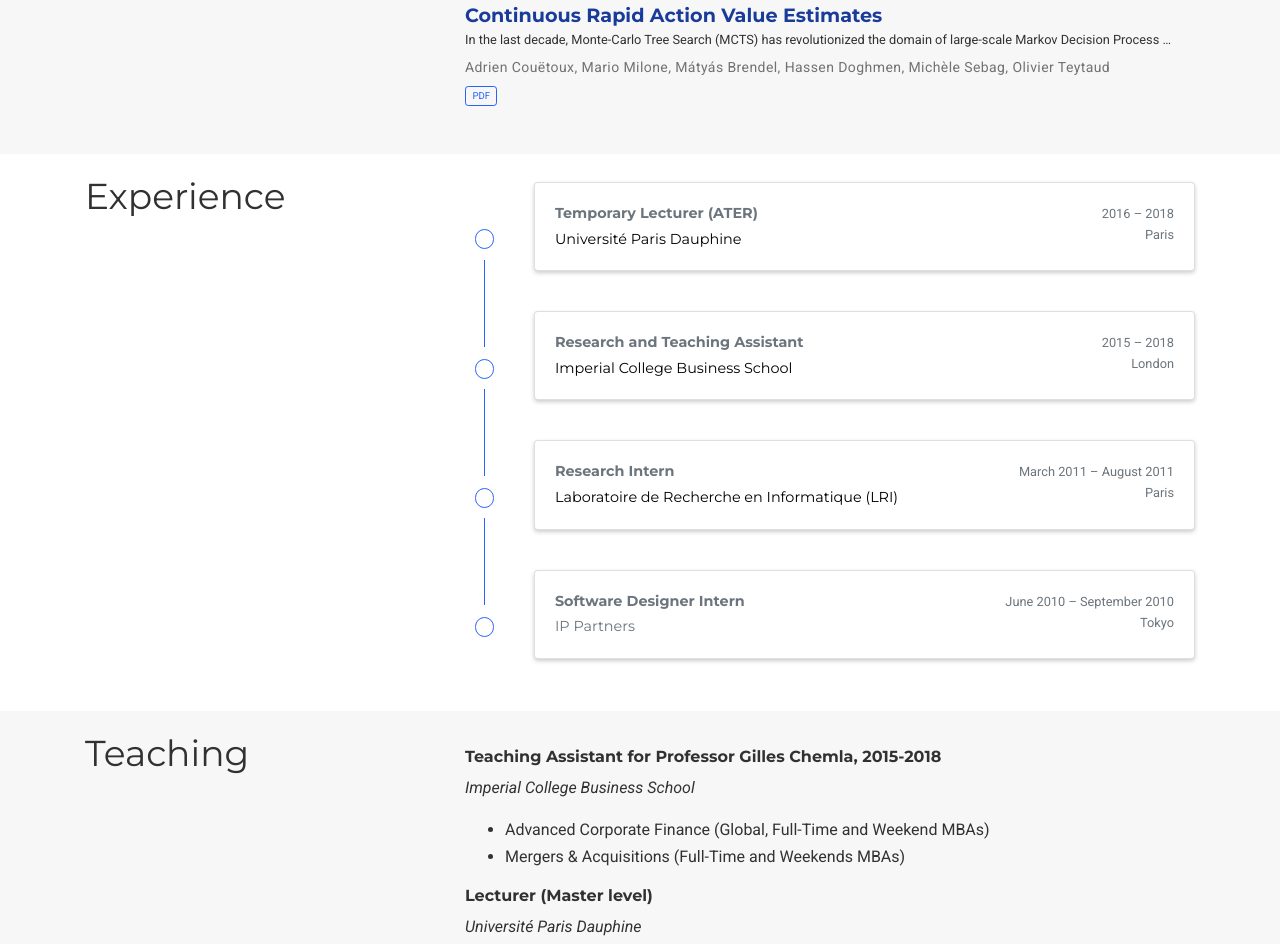
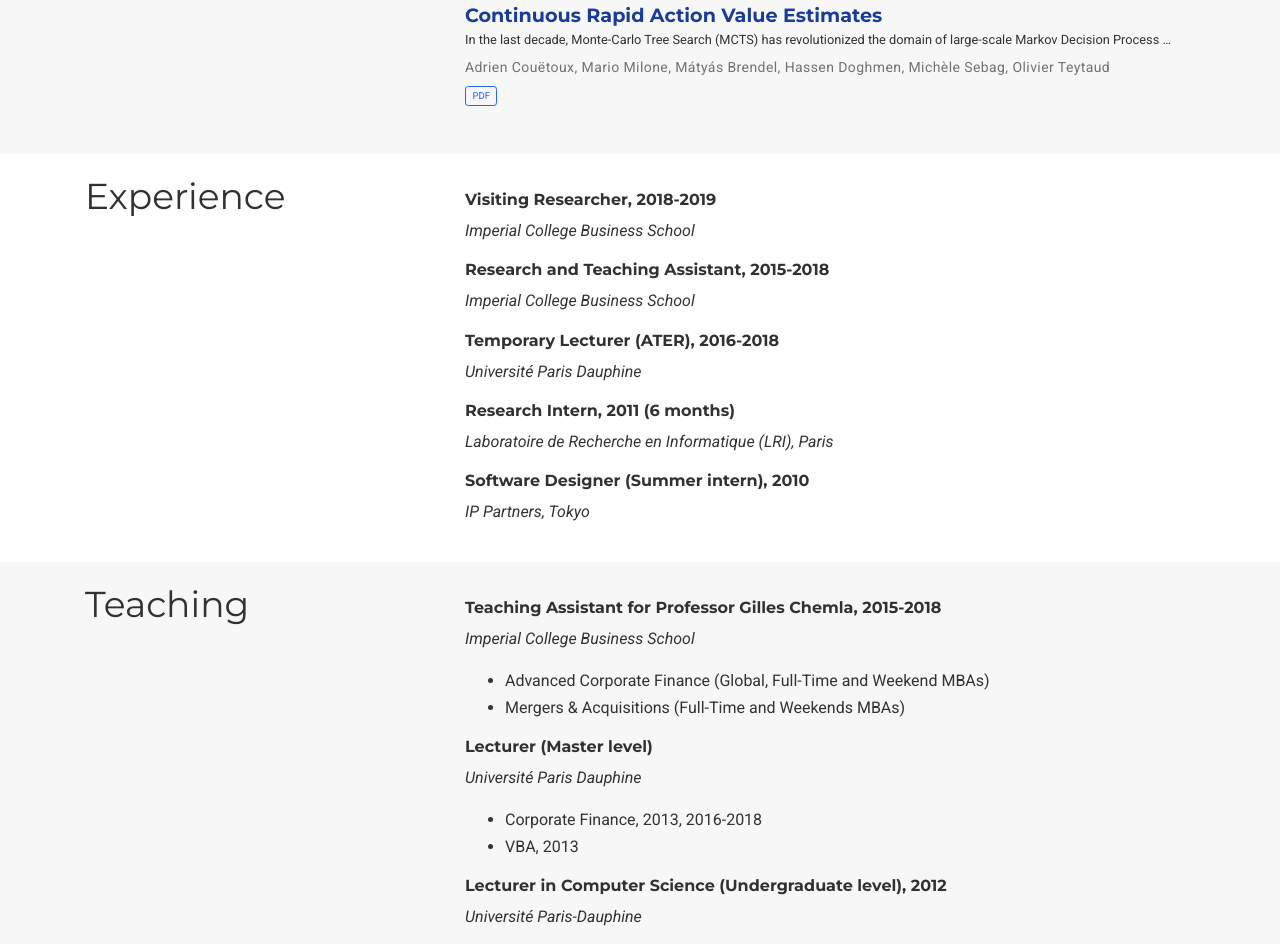
Before and after one commit to milonemario/milonemario.github.io, a plain HTML site: page index.html in a window 1280 px wide. Shown: the part 1565-2509 px from the top of the page. Drawn offline with nearby package versions, Linux system fonts and the light colour scheme; some icons are missing.

Commit message:
Change CV and experience

```diff
--- a/index.html
+++ b/index.html
@@ -929,8 +929,8 @@
 
 
 
+<div class="row">
 
-<div class="row">
   <div class="col-12 col-lg-4 section-heading">
     <h1>Experience</h1>
 
@@ -938,163 +938,28 @@
   <div class="col-12 col-lg-8">
 
 
+<h4 id="visiting-researcher-2018-2019">Visiting Researcher, 2018-2019</h4>
 
+<p><em>Imperial College Business School</em></p>
 
+<h4 id="research-and-teaching-assistant-2015-2018">Research and Teaching Assistant, 2015-2018</h4>
 
-    <div class="row experience">
+<p><em>Imperial College Business School</em></p>
 
-      <div class="col-auto text-center flex-column d-none d-sm-flex">
-        <div class="row h-50">
-          <div class="col ">&nbsp;</div>
-          <div class="col">&nbsp;</div>
-        </div>
-        <div class="m-2">
-          <span class="badge badge-pill border ">&nbsp;</span>
-        </div>
-        <div class="row h-50">
-          <div class="col border-right">&nbsp;</div>
-          <div class="col">&nbsp;</div>
-        </div>
-      </div>
+<h4 id="temporary-lecturer-ater-2016-2018">Temporary Lecturer (ATER), 2016-2018</h4>
 
-      <div class="col py-2">
-        <div class="card">
-          <div class="card-body">
-            <div class="float-right text-muted exp-meta">
-              <div>
-                2016 –
+<p><em>Université Paris Dauphine</em></p>
 
-                  2018
+<h4 id="research-intern-2011-6-months">Research Intern, 2011 (6 months)</h4>
 
+<p><em>Laboratoire de Recherche en Informatique (LRI), Paris</em></p>
 
-              </div>
-              <div class="text-right">Paris</div>
+<h4 id="software-designer-summer-intern-2010">Software Designer (Summer intern), 2010</h4>
 
-            </div>
-            <h4 class="card-title exp-title text-muted mt-0 mb-1">Temporary Lecturer (ATER)</h4>
-            <h4 class="card-title exp-company text-muted my-0"><a href="https://www.dauphine.fr/" target="_blank" rel="noopener">Université Paris Dauphine</a></h4>
-
-          </div>
-        </div>
-      </div>
-    </div>
-
-    <div class="row experience">
-
-      <div class="col-auto text-center flex-column d-none d-sm-flex">
-        <div class="row h-50">
-          <div class="col border-right">&nbsp;</div>
-          <div class="col">&nbsp;</div>
-        </div>
-        <div class="m-2">
-          <span class="badge badge-pill border ">&nbsp;</span>
-        </div>
-        <div class="row h-50">
-          <div class="col border-right">&nbsp;</div>
-          <div class="col">&nbsp;</div>
-        </div>
-      </div>
-
-      <div class="col py-2">
-        <div class="card">
-          <div class="card-body">
-            <div class="float-right text-muted exp-meta">
-              <div>
-                2015 –
-
-                  2018
-
-
-              </div>
-              <div class="text-right">London</div>
-
-            </div>
-            <h4 class="card-title exp-title text-muted mt-0 mb-1">Research and Teaching Assistant</h4>
-            <h4 class="card-title exp-company text-muted my-0"><a href="https://www.imperial.ac.uk/business-school/" target="_blank" rel="noopener">Imperial College Business School</a></h4>
-
-          </div>
-        </div>
-      </div>
-    </div>
-
-    <div class="row experience">
-
-      <div class="col-auto text-center flex-column d-none d-sm-flex">
-        <div class="row h-50">
-          <div class="col border-right">&nbsp;</div>
-          <div class="col">&nbsp;</div>
-        </div>
-        <div class="m-2">
-          <span class="badge badge-pill border ">&nbsp;</span>
-        </div>
-        <div class="row h-50">
-          <div class="col border-right">&nbsp;</div>
-          <div class="col">&nbsp;</div>
-        </div>
-      </div>
-
-      <div class="col py-2">
-        <div class="card">
-          <div class="card-body">
-            <div class="float-right text-muted exp-meta">
-              <div>
-                March 2011 –
-
-                  August 2011
-
-
-              </div>
-              <div class="text-right">Paris</div>
-
-            </div>
-            <h4 class="card-title exp-title text-muted mt-0 mb-1">Research Intern</h4>
-            <h4 class="card-title exp-company text-muted my-0"><a href="https://www.universite-paris-saclay.fr/" target="_blank" rel="noopener">Laboratoire de Recherche en Informatique (LRI)</a></h4>
-
-          </div>
-        </div>
-      </div>
-    </div>
-
-    <div class="row experience">
-
-      <div class="col-auto text-center flex-column d-none d-sm-flex">
-        <div class="row h-50">
-          <div class="col border-right">&nbsp;</div>
-          <div class="col">&nbsp;</div>
-        </div>
-        <div class="m-2">
-          <span class="badge badge-pill border ">&nbsp;</span>
-        </div>
-        <div class="row h-50">
-          <div class="col ">&nbsp;</div>
-          <div class="col">&nbsp;</div>
-        </div>
-      </div>
-
-      <div class="col py-2">
-        <div class="card">
-          <div class="card-body">
-            <div class="float-right text-muted exp-meta">
-              <div>
-                June 2010 –
-
-                  September 2010
-
-
-              </div>
-              <div class="text-right">Tokyo</div>
-
-            </div>
-            <h4 class="card-title exp-title text-muted mt-0 mb-1">Software Designer Intern</h4>
-            <h4 class="card-title exp-company text-muted my-0">IP Partners</h4>
-
-          </div>
-        </div>
-      </div>
-    </div>
-
+<p><em>IP Partners, Tokyo</em></p>
 
   </div>
+
 </div>
 
     </div>
```
Also changed, not shown: home/index.xml (+15 -2 lines), 1 other file.
